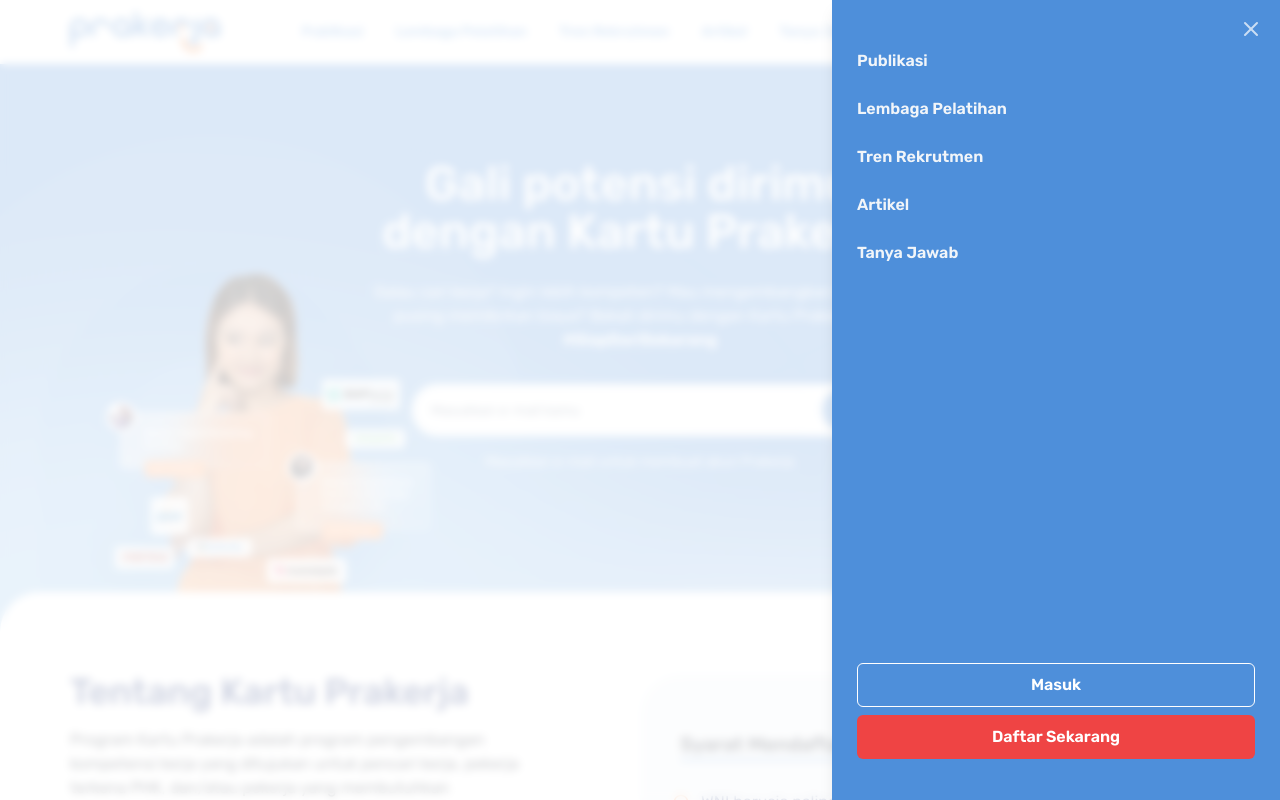
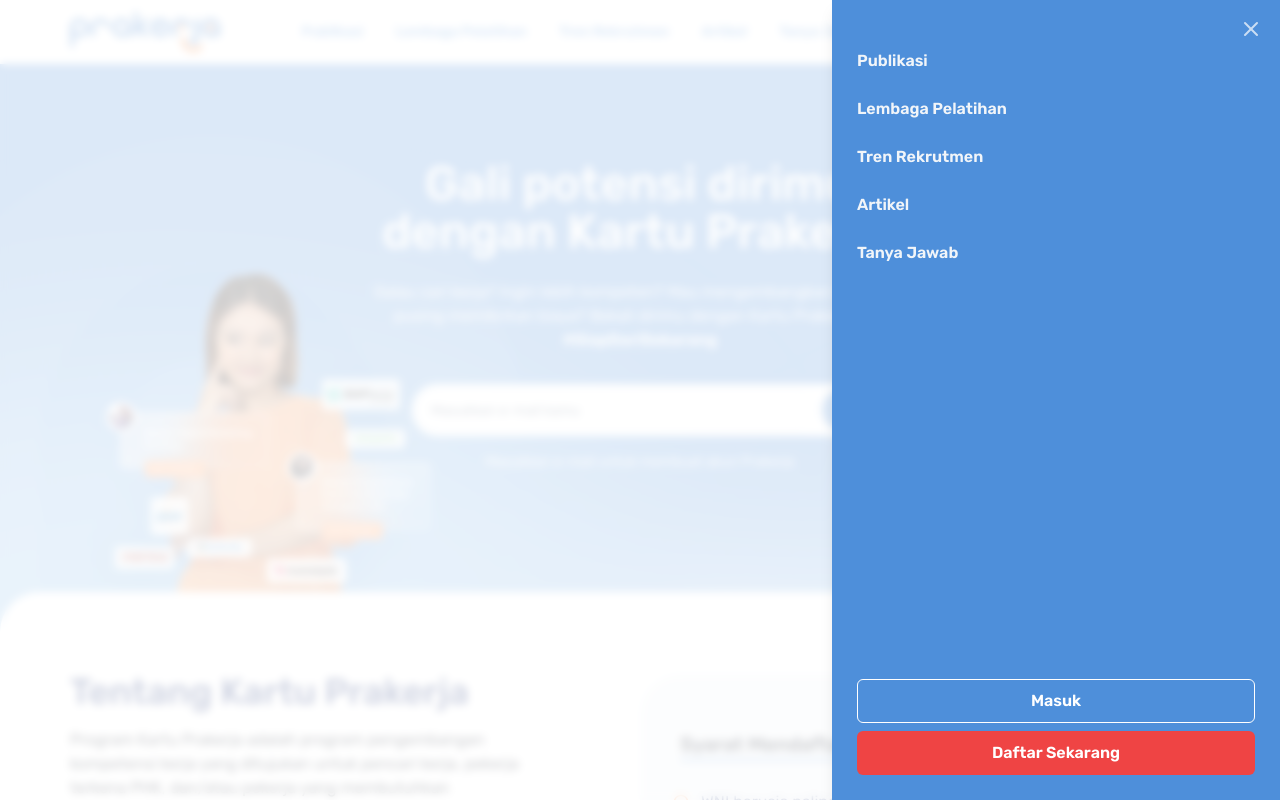
Before and after one commit to shendrongddv/20230722-Prakerja-Clone-Next-JS, a Next.js app: page / in a window 1280 px wide. Both pictures are taken after a click on the button 1190 px from the left and 32 px from the top of the page. Shown: the top 800 px of the page. Built offline with nearby package versions, Linux system fonts and the light colour scheme.

Commit message:
Minggu, 23 Juli 2023

```diff
--- a/components/navbar/toggle-menu.tsx
+++ b/components/navbar/toggle-menu.tsx
@@ -88,7 +88,7 @@
           </div>
 
           {/* # */}
-          <div className="flex flex-col gap-2 px-6 pb-10">
+          <div className="flex flex-col gap-2 px-6 pb-6">
             {/* ## */}
             <SheetClose asChild>
               <Link
```
